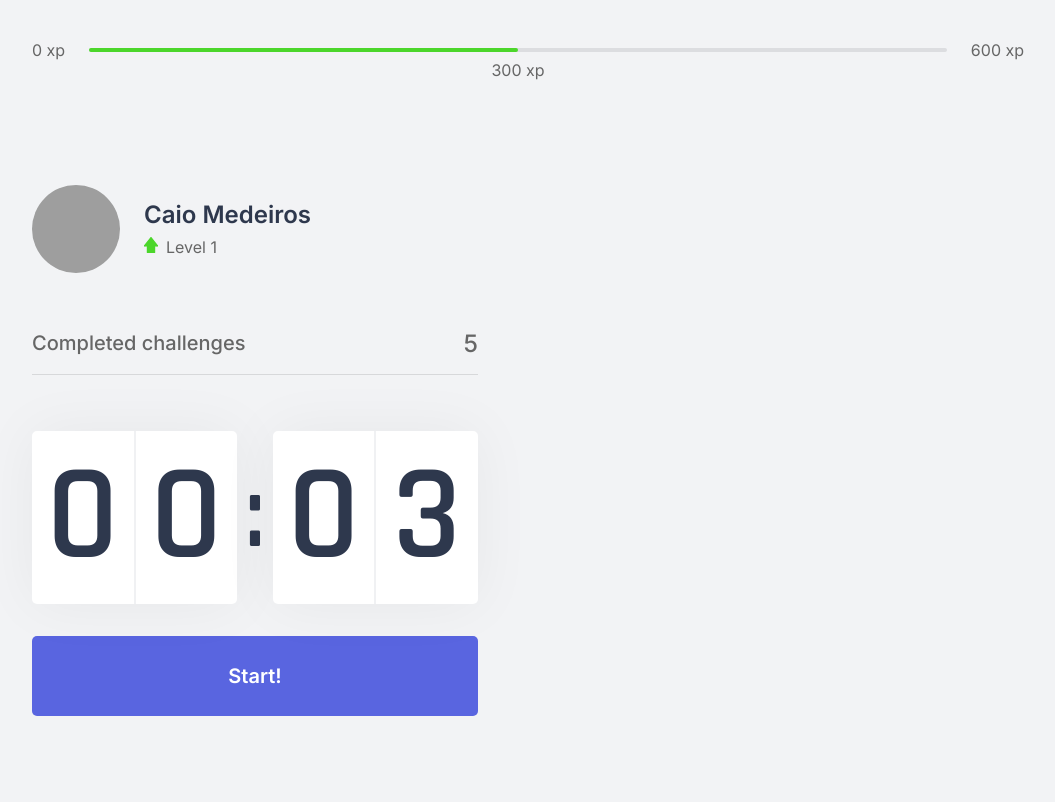
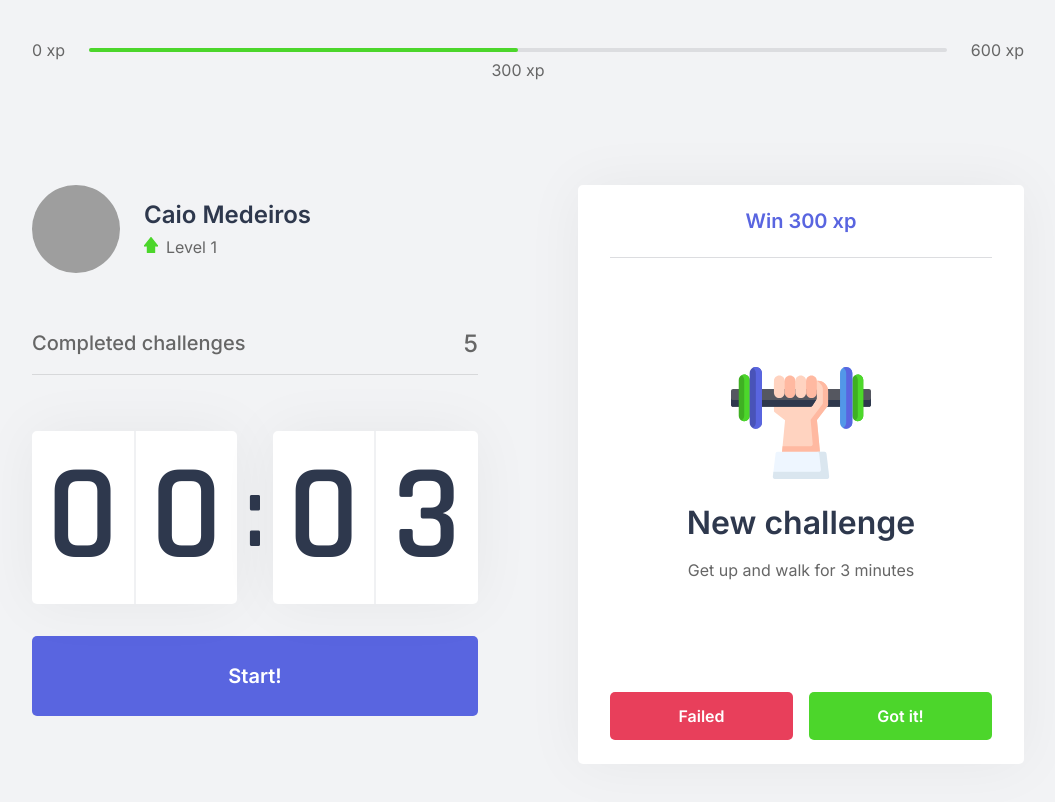
Before and after one commit to CaioQuirinoMedeiros/Pomodoro-MoveIt, a Next.js app: page / in a window 1280 px wide. Shown: the top 802 px of the page, without its empty margins (112-1167 px from the left). Built offline with nearby package versions, Linux system fonts and the light colour scheme; grey boxes are pictures that could not be loaded.

Commit message:
ChallengeBox component

```diff
--- /dev/null
+++ b/src/components/ChallengeBox.tsx
@@ -0,0 +1,39 @@
+import React from 'react'
+
+import styles from '../styles/components/ChallengeBox.module.css'
+
+export function ChallengeBox() {
+  const hasActiveChallenge = true
+
+  return (
+    <div className={styles.challengeBoxContainer}>
+      {hasActiveChallenge ? (
+        <div className={styles.challengeActive}>
+          <header>Win 300 xp</header>
+          <main>
+            <img src='icons/body.svg' alt='Body' />
+            <strong>New challenge</strong>
+            <p>Get up and walk for 3 minutes</p>
+          </main>
+
+          <footer>
+            <button type='button' className={styles.challengeFailedButton}>
+              Failed
+            </button>
+            <button type='button' className={styles.challengeSucceededButton}>
+              Got it!
+            </button>
+          </footer>
+        </div>
+      ) : (
+        <div className={styles.challengeNotActive}>
+          <strong>Finish a round to receive a challenge</strong>
+          <p>
+            <img src='icons/level-up.svg' alt='Level up' />
+            Level up by completing challenges
+          </p>
+        </div>
+      )}
+    </div>
+  )
+}
--- a/src/pages/index.tsx
+++ b/src/pages/index.tsx
@@ -1,5 +1,6 @@
 import Head from 'next/head'
 
+import { ChallengeBox } from '../components/ChallengeBox'
 import { CompletedChallenges } from '../components/CompletedChallenges'
 import { Countdown } from '../components/Countdown'
 import { ExperienceBar } from '../components/ExperienceBar'
@@ -20,7 +21,9 @@
           <CompletedChallenges />
           <Countdown />
         </div>
-        <div></div>
+        <div>
+          <ChallengeBox />
+        </div>
       </section>
     </div>
   )
--- /dev/null
+++ b/src/styles/components/ChallengeBox.module.css
@@ -0,0 +1,102 @@
+.challengeBoxContainer {
+  height: 100%;
+  background-color: var(--white);
+  border-radius: 5px;
+  box-shadow: 0 0 60px rgba(0, 0, 0, 0.05);
+  padding: 1.5rem 2rem;
+  display: flex;
+  flex-direction: column;
+  align-items: center;
+  justify-content: center;
+  text-align: center;
+}
+
+.challengeNotActive {
+  display: flex;
+  flex-direction: column;
+  align-items: center;
+}
+
+.challengeNotActive strong {
+  font-size: 1.5rem;
+  font-weight: 500;
+  line-height: 1.4;
+}
+
+.challengeNotActive p {
+  display: flex;
+  flex-direction: column;
+  align-items: center;
+  line-height: 1.4;
+  max-width: 70%;
+  margin-top: 3rem;
+}
+
+.challengeNotActive p img {
+  margin-bottom: 1rem;
+}
+
+.challengeActive {
+  height: 100%;
+  align-self: stretch;
+  display: flex;
+  flex-direction: column;
+}
+
+.challengeActive header {
+  color: var(--blue);
+  font-weight: 600;
+  font-size: 1.25rem;
+  padding: 0 2rem 1.5rem;
+  border-bottom: 1px solid var(--gray-line);
+}
+
+.challengeActive main {
+  flex: 1;
+  display: flex;
+  flex-direction: column;
+  align-items: center;
+  justify-content: center;
+}
+
+.challengeActive main strong {
+  font-weight: 600;
+  font-size: 2rem;
+  color: var(--title);
+  margin: 1.5rem 0 1rem;
+}
+
+.challengeActive main p {
+  line-height: 1.5;
+}
+
+.challengeActive footer {
+  display: grid;
+  grid-template-columns: 1fr 1fr;
+  gap: 1rem;
+}
+
+.challengeActive footer button {
+  height: 3rem;
+  flex: 1;
+  display: flex;
+  align-items: center;
+  justify-content: center;
+  border: 0;
+  border-radius: 5px;
+  color: var(--white);
+  font-size: 1rem;
+  font-weight: 600;
+  transition: all 0.2s;
+}
+
+.challengeActive footer button:hover {
+  filter: brightness(0.95);
+}
+
+.challengeActive footer button.challengeFailedButton {
+  background-color: var(--red);
+}
+.challengeActive footer button.challengeSucceededButton {
+  background-color: var(--green);
+}
```
